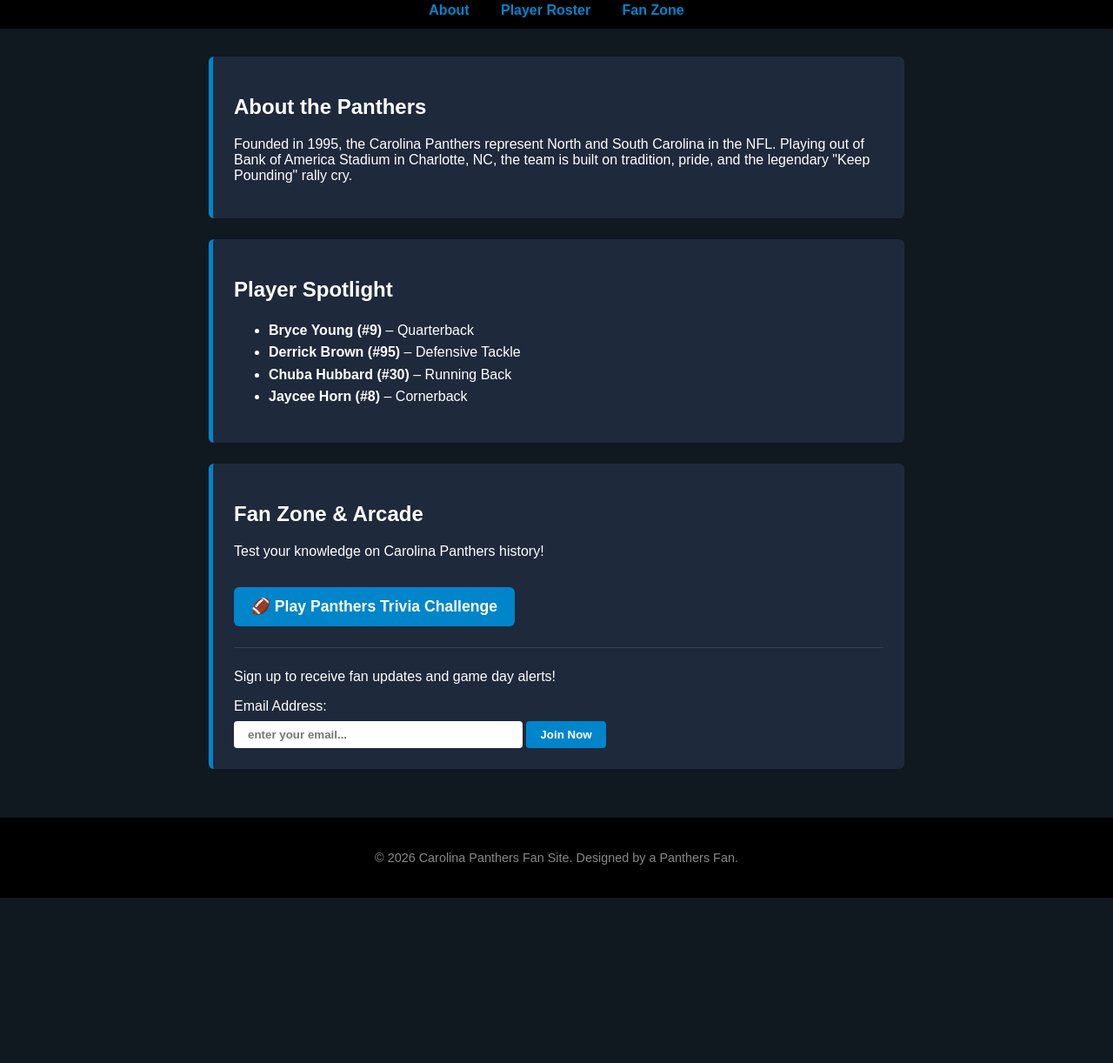
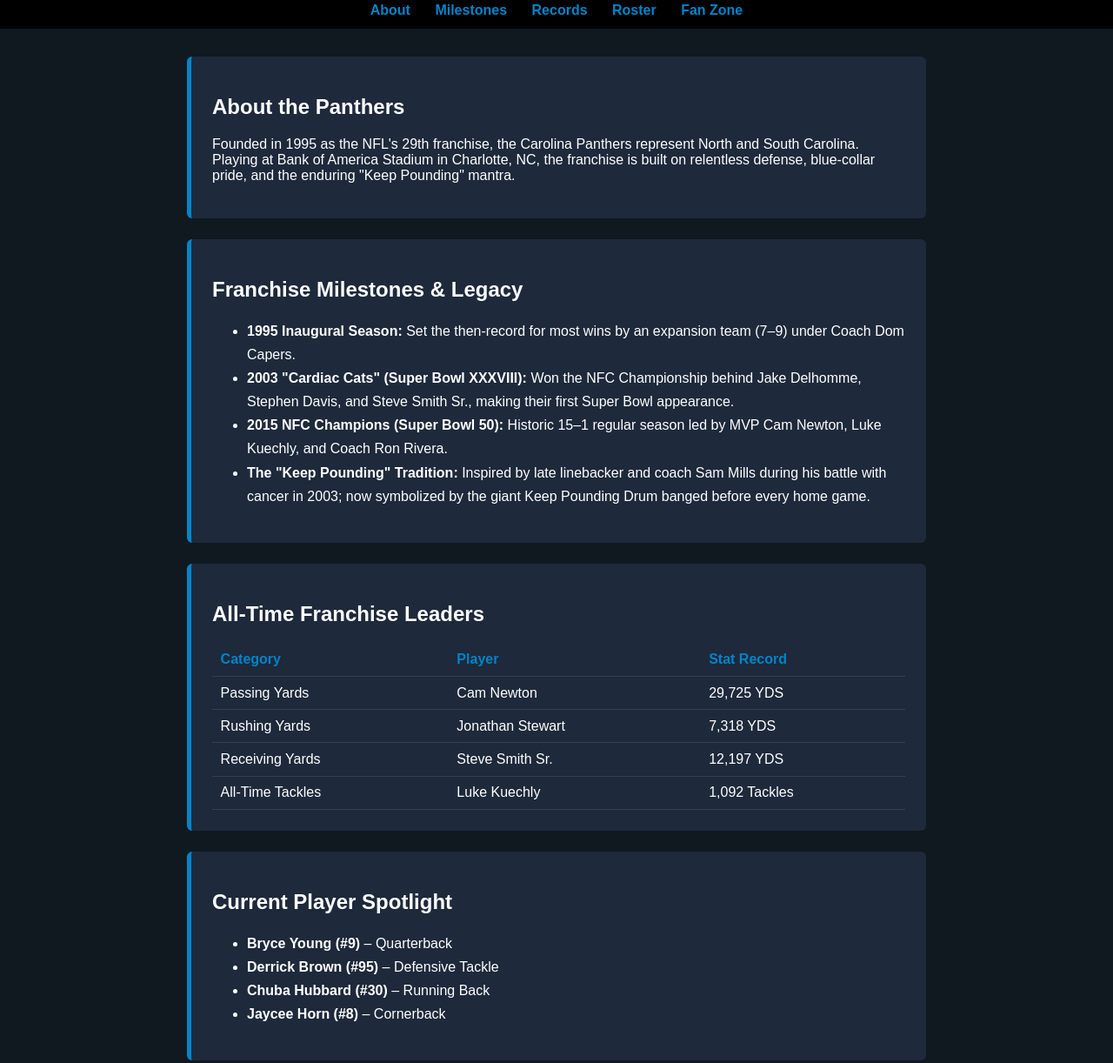
Before and after one commit to abg0dw1n/car-panther-site, a plain HTML site: page index.html in a window 1280 px wide. Shown: the part 203-1425 px from the top of the page at 87% size. Before the commit the page ends 1235 px from the top, so only its background shows below. Drawn offline with Linux system fonts and the light colour scheme.

Commit message:
Refactor index.html layout and content
Updated various styles and content in index.html, including navigation links, container width, and player spotlight section.

```diff
--- a/index.html
+++ b/index.html
@@ -24,10 +24,11 @@
       text-align: center;
       position: sticky;
       top: 0;
+      z-index: 100;
     }
     nav a {
       color: #0085CA;
-      margin: 0 1rem;
+      margin: 0 0.75rem;
       text-decoration: none;
       font-weight: bold;
     }
@@ -36,7 +37,7 @@
     }
     .container {
       padding: 2rem 1rem;
-      max-width: 800px;
+      max-width: 850px;
       margin: 0 auto;
     }
     .card {
@@ -47,7 +48,20 @@
       border-radius: 6px;
     }
     ul {
-      line-height: 1.6;
+      line-height: 1.7;
+    }
+    .stats-table {
+      width: 100%;
+      border-collapse: collapse;
+      margin-top: 1rem;
+    }
+    .stats-table th, .stats-table td {
+      text-align: left;
+      padding: 0.6rem;
+      border-bottom: 1px solid #334155;
+    }
+    .stats-table th {
+      color: #0085CA;
     }
     input, button, .btn-game {
       padding: 0.5rem 1rem;
@@ -100,18 +114,65 @@
 
   <nav>
     <a href="#about">About</a>
-    <a href="#players">Player Roster</a>
+    <a href="#history">Milestones</a>
+    <a href="#records">Records</a>
+    <a href="#players">Roster</a>
     <a href="#fan-zone">Fan Zone</a>
   </nav>
 
   <div class="container">
     <section id="about" class="card">
       <h2>About the Panthers</h2>
-      <p>Founded in 1995, the Carolina Panthers represent North and South Carolina in the NFL. Playing out of Bank of America Stadium in Charlotte, NC, the team is built on tradition, pride, and the legendary "Keep Pounding" rally cry.</p>
+      <p>Founded in 1995 as the NFL's 29th franchise, the Carolina Panthers represent North and South Carolina. Playing at Bank of America Stadium in Charlotte, NC, the franchise is built on relentless defense, blue-collar pride, and the enduring "Keep Pounding" mantra.</p>
+    </section>
+
+    <section id="history" class="card">
+      <h2>Franchise Milestones & Legacy</h2>
+      <ul>
+        <li><strong>1995 Inaugural Season:</strong> Set the then-record for most wins by an expansion team (7–9) under Coach Dom Capers.</li>
+        <li><strong>2003 "Cardiac Cats" (Super Bowl XXXVIII):</strong> Won the NFC Championship behind Jake Delhomme, Stephen Davis, and Steve Smith Sr., making their first Super Bowl appearance.</li>
+        <li><strong>2015 NFC Champions (Super Bowl 50):</strong> Historic 15–1 regular season led by MVP Cam Newton, Luke Kuechly, and Coach Ron Rivera.</li>
+        <li><strong>The "Keep Pounding" Tradition:</strong> Inspired by late linebacker and coach Sam Mills during his battle with cancer in 2003; now symbolized by the giant Keep Pounding Drum banged before every home game.</li>
+      </ul>
+    </section>
+
+    <section id="records" class="card">
+      <h2>All-Time Franchise Leaders</h2>
+      <table class="stats-table">
+        <thead>
+          <tr>
+            <th>Category</th>
+            <th>Player</th>
+            <th>Stat Record</th>
+          </tr>
+        </thead>
+        <tbody>
+          <tr>
+            <td>Passing Yards</td>
+            <td>Cam Newton</td>
+            <td>29,725 YDS</td>
+          </tr>
+          <tr>
+            <td>Rushing Yards</td>
+            <td>Jonathan Stewart</td>
+            <td>7,318 YDS</td>
+          </tr>
+          <tr>
+            <td>Receiving Yards</td>
+            <td>Steve Smith Sr.</td>
+            <td>12,197 YDS</td>
+          </tr>
+          <tr>
+            <td>All-Time Tackles</td>
+            <td>Luke Kuechly</td>
+            <td>1,092 Tackles</td>
+          </tr>
+        </tbody>
+      </table>
     </section>
 
     <section id="players" class="card">
-      <h2>Player Spotlight</h2>
+      <h2>Current Player Spotlight</h2>
       <ul>
         <li><strong>Bryce Young (#9)</strong> – Quarterback</li>
         <li><strong>Derrick Brown (#95)</strong> – Defensive Tackle</li>
@@ -124,7 +185,7 @@
       <h2>Fan Zone & Arcade</h2>
       <p>Test your knowledge on Carolina Panthers history!</p>
 
-      <!-- GAME BUTTON: Replace URL below with your actual my-first-game Vercel link -->
+      <!-- Replace URL below with your actual my-first-game Vercel link -->
       <a href="https://my-first-game-opal.vercel.app" target="_blank" class="btn-game">🏈 Play Panthers Trivia Challenge</a>
 
       <hr style="border: 0; border-top: 1px solid #334155; margin: 1.5rem 0;">
```
